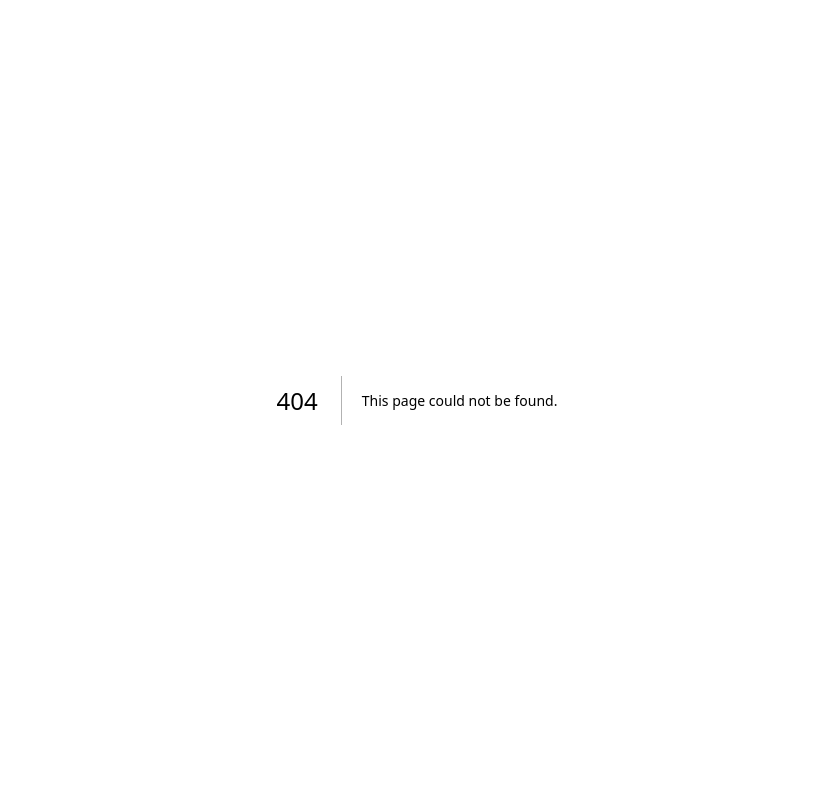
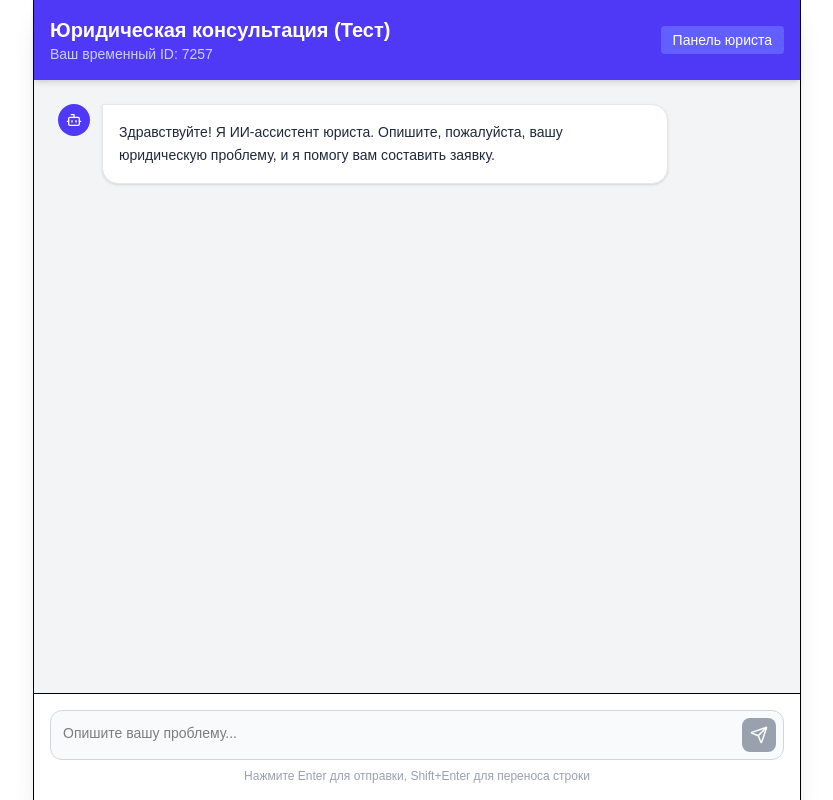
Before and after one commit to danilwithonei/Yuriy, a Next.js app in the folder frontend/: page /client in a window 1280 px wide. Before the commit this address had no page. Shown: the whole page, without its empty margins (223-1056 px from the left). Built offline with nearby package versions, Linux system fonts and the light colour scheme.

Commit message:
feat: add client testing UI and update docs

```diff
--- /dev/null
+++ b/frontend/src/app/client/page.tsx
@@ -0,0 +1,158 @@
+'use client';
+
+import React, { useState, useRef, useEffect } from 'react';
+import axios from 'axios';
+import { Send, User, Bot, AlertCircle } from 'lucide-react';
+import Link from 'next/link';
+
+interface ChatMessage {
+  role: 'user' | 'ai';
+  content: string;
+}
+
+export default function ClientChat() {
+  const [messages, setMessages] = useState<ChatMessage[]>([
+    { role: 'ai', content: 'Здравствуйте! Я ИИ-ассистент юриста. Опишите, пожалуйста, вашу юридическую проблему, и я помогу вам составить заявку.' }
+  ]);
+  const [input, setInput] = useState('');
+  const [loading, setLoading] = useState(false);
+  const [caseId, setCaseId] = useState<number | null>(null);
+  const [status, setStatus] = useState<string>('open');
+  const messagesEndRef = useRef<HTMLDivElement>(null);
+
+  // Generate a random user ID only on the client side to avoid hydration mismatch
+  const [userId, setUserId] = useState<number | null>(null);
+
+  useEffect(() => {
+    setUserId(Math.floor(Math.random() * 10000));
+  }, []);
+
+  const scrollToBottom = () => {
+    messagesEndRef.current?.scrollIntoView({ behavior: 'smooth' });
+  };
+
+  useEffect(() => {
+    scrollToBottom();
+  }, [messages]);
+
+  const handleSend = async () => {
+    if (!input.trim() || loading || status === 'ready') return;
+
+    const userMsg = input.trim();
+    setMessages(prev => [...prev, { role: 'user', content: userMsg }]);
+    setInput('');
+    setLoading(true);
+
+    try {
+      const apiUrl = process.env.NEXT_PUBLIC_API_URL || 'http://localhost:8000';
+      const payload: any = {
+        user_id: userId,
+        message: userMsg
+      };
+
+      if (caseId) {
+        payload.case_id = caseId;
+      }
+
+      const res = await axios.post(`${apiUrl}/chat`, payload);
+
+      setCaseId(res.data.case_id);
+      setStatus(res.data.status);
+      setMessages(prev => [...prev, { role: 'ai', content: res.data.response }]);
+
+    } catch (err) {
+      console.error(err);
+      setMessages(prev => [...prev, { role: 'ai', content: 'Извините, произошла ошибка при отправке сообщения. Пожалуйста, убедитесь, что бэкенд запущен.' }]);
+    } finally {
+      setLoading(false);
+    }
+  };
+
+  return (
+    <div className="flex flex-col h-screen bg-gray-50 text-black max-w-3xl mx-auto border-x shadow-xl">
+      {/* Header */}
+      <div className="bg-indigo-600 text-white p-4 flex items-center justify-between shadow-md z-10">
+        <div>
+          <h1 className="text-xl font-bold">Юридическая консультация (Тест)</h1>
+          <p className="text-indigo-200 text-sm">Ваш временный ID: {userId} {caseId && `| Дело №${caseId}`}</p>
+        </div>
+        <Link href="/dashboard" className="text-sm bg-indigo-500 hover:bg-indigo-400 px-3 py-1 rounded transition-colors">
+          Панель юриста
+        </Link>
+      </div>
+
+      {/* Chat Messages */}
+      <div className="flex-1 overflow-y-auto p-6 space-y-6 bg-gray-100">
+        {status === 'ready' && (
+          <div className="bg-green-100 border border-green-400 text-green-700 px-4 py-3 rounded relative mb-4 flex items-center gap-2">
+            <AlertCircle size={20} />
+            <span>Ваша заявка успешно сформирована и передана юристу! Ожидайте ответа.</span>
+          </div>
+        )}
+
+        {messages.map((m, i) => (
+          <div key={i} className={`flex ${m.role === 'user' ? 'justify-end' : 'justify-start'}`}>
+            <div className={`flex gap-3 max-w-[85%] ${m.role === 'user' ? 'flex-row-reverse' : 'flex-row'}`}>
+              <div className={`w-8 h-8 rounded-full flex items-center justify-center shrink-0 ${m.role === 'user' ? 'bg-blue-500 text-white' : 'bg-indigo-600 text-white'}`}>
+                {m.role === 'user' ? <User size={16} /> : <Bot size={16} />}
+              </div>
+              <div className={`p-4 rounded-2xl shadow-sm ${
+                m.role === 'user'
+                  ? 'bg-blue-500 text-white rounded-tr-none'
+                  : 'bg-white text-gray-800 border border-gray-200 rounded-tl-none'
+              }`}>
+                <p className="text-sm whitespace-pre-wrap leading-relaxed">{m.content}</p>
+              </div>
+            </div>
+          </div>
+        ))}
+        {loading && (
+          <div className="flex justify-start">
+            <div className="flex gap-3 max-w-[85%]">
+              <div className="w-8 h-8 rounded-full bg-indigo-600 text-white flex items-center justify-center shrink-0">
+                <Bot size={16} />
+              </div>
+              <div className="p-4 rounded-2xl shadow-sm bg-white text-gray-800 border border-gray-200 rounded-tl-none flex items-center gap-2">
+                <div className="w-2 h-2 bg-gray-400 rounded-full animate-bounce"></div>
+                <div className="w-2 h-2 bg-gray-400 rounded-full animate-bounce" style={{ animationDelay: '0.2s' }}></div>
+                <div className="w-2 h-2 bg-gray-400 rounded-full animate-bounce" style={{ animationDelay: '0.4s' }}></div>
+              </div>
+            </div>
+          </div>
+        )}
+        <div ref={messagesEndRef} />
+      </div>
+
+      {/* Input Area */}
+      <div className="p-4 bg-white border-t">
+        <div className="flex gap-2 max-w-full relative">
+          <textarea
+            value={input}
+            onChange={(e) => setInput(e.target.value)}
+            onKeyDown={(e) => {
+              if (e.key === 'Enter' && !e.shiftKey) {
+                e.preventDefault();
+                handleSend();
+              }
+            }}
+            disabled={status === 'ready' || loading}
+            placeholder={status === 'ready' ? "Заявка отправлена" : "Опишите вашу проблему..."}
+            className="flex-1 resize-none bg-gray-50 border border-gray-300 rounded-xl p-3 pr-12 focus:outline-none focus:ring-2 focus:ring-indigo-500 text-sm text-black disabled:bg-gray-200 disabled:cursor-not-allowed"
+            rows={1}
+            style={{ minHeight: '50px', maxHeight: '150px' }}
+          />
+          <button
+            onClick={handleSend}
+            disabled={!input.trim() || status === 'ready' || loading}
+            className="absolute right-2 bottom-2 p-2 bg-indigo-600 text-white rounded-lg hover:bg-indigo-700 transition-colors disabled:bg-gray-400 disabled:cursor-not-allowed"
+          >
+            <Send size={18} />
+          </button>
+        </div>
+        <p className="text-xs text-gray-400 text-center mt-2">
+          Нажмите Enter для отправки, Shift+Enter для переноса строки
+        </p>
+      </div>
+    </div>
+  );
+}
```
Also changed, not shown: 1 other file (tests, documents, lock files or other folders).
